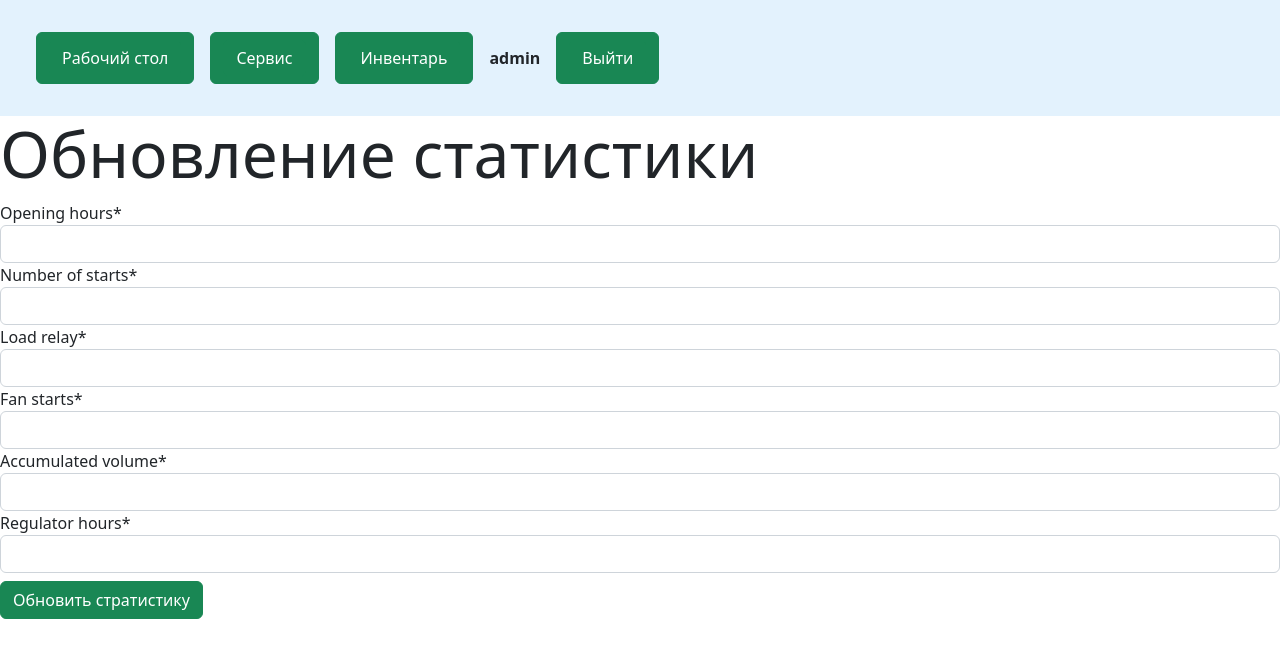
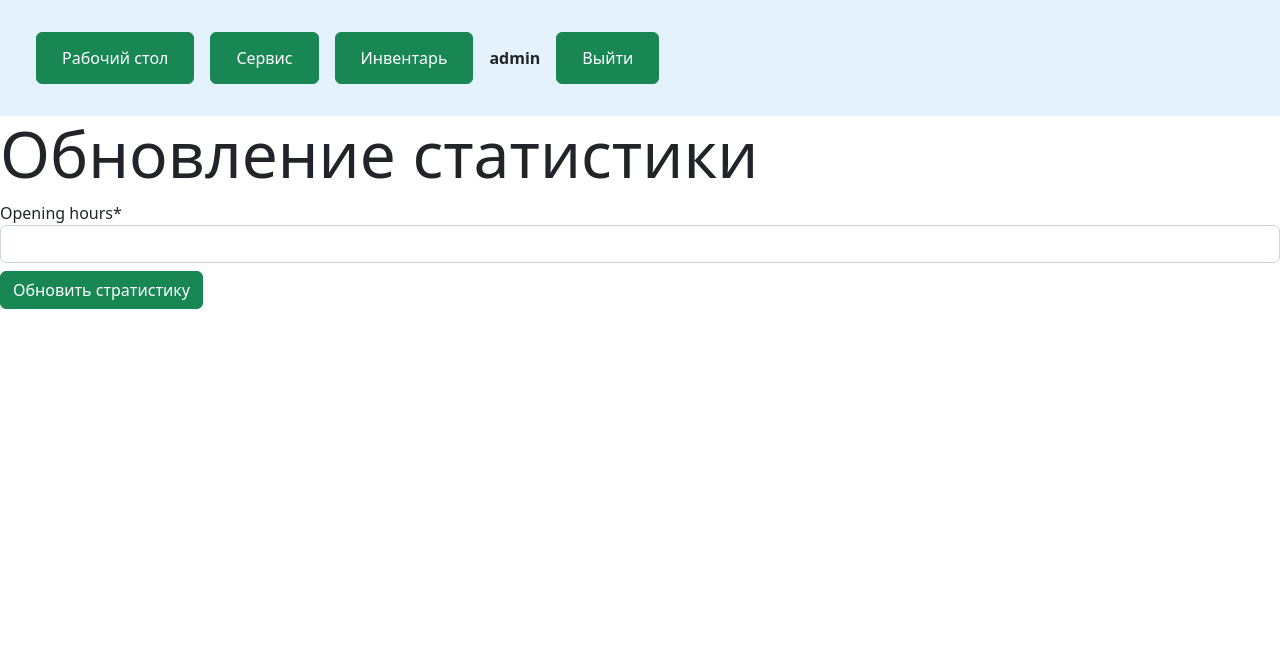
Before and after one commit to spektres/tehstat, a Django app: page /service/compressor/1/add-statistic/ in a window 1280 px wide. Shown: the top 658 px of the page. Run offline with Django 4.2, Linux system fonts and the light colour scheme; a user stored in the database is signed in; some libraries are stand-ins or nearby versions.

Commit message:
prod-local

```diff
--- a/service/forms.py
+++ b/service/forms.py
@@ -5,7 +5,7 @@ from desktop.models import *
 class AddStatisticForm(forms.ModelForm):
     class Meta:
         model = Statistic
-        fields =  ['opening_hours', 'number_of_starts', 'load_relay', 'fan_starts', 'accumulated_volume', 'regulator_hours']
+        fields =  ['opening_hours']
 
 class ShutRequestService(forms.ModelForm):
     class Meta:
--- a/service/models.py
+++ b/service/models.py
@@ -10,11 +10,6 @@ class Statistic(models.Model):
     author = models.ForeignKey(User, on_delete=models.CASCADE)
     compressor = models.ForeignKey('desktop.Compressor', on_delete=models.PROTECT)
     opening_hours = models.IntegerField()
-    number_of_starts = models.IntegerField()
-    load_relay = models.IntegerField()
-    fan_starts = models.IntegerField()
-    accumulated_volume = models.IntegerField()
-    regulator_hours = models.IntegerField()
     created_date = models.DateTimeField(default=timezone.now)
 
     def publish(self):
```
Also changed, not shown: desktop/templates/desktop/desktop.html (+24 -0 lines), db.sqlite3, service/migrations/0007_remove_statistic_accumulated_volume_and_more.py (added).
